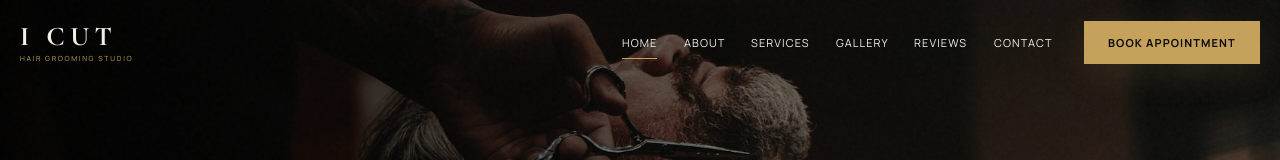
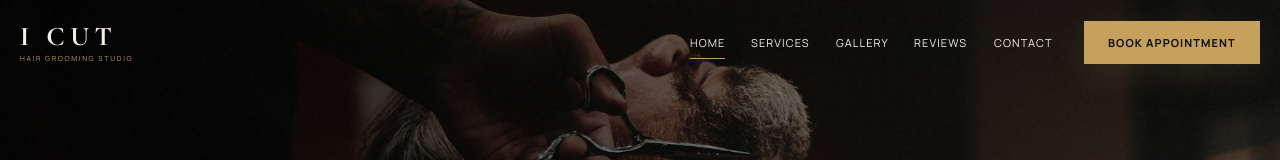
Before and after one commit to danielglence/icuthair, a React (Vite) app: page / in a window 1280 px wide. Shown: the top 160 px of the page. Built offline with nearby package versions, Linux system fonts and the light colour scheme.

Commit message:
Remove about section from homepage

```diff
--- a/src/App.jsx
+++ b/src/App.jsx
@@ -1,9 +1,9 @@
 import { useEffect, useRef, useState } from 'react';
 import { AnimatePresence, motion, useReducedMotion, useScroll, useTransform } from 'framer-motion';
-import { ArrowRight, ArrowUp, Camera, Check, ChevronLeft, ChevronRight, MapPin, Menu, MessageCircle, Phone, Scissors, Star, X } from 'lucide-react';
+import { ArrowRight, ArrowUp, Camera, Check, ChevronLeft, ChevronRight, MapPin, Menu, MessageCircle, Phone, Star, X } from 'lucide-react';
 import { business, features, gallery, mapEmbed, mapsUrl, serviceBookingUrl, services } from './data';
 
-const navItems = ['Home','About','Services','Gallery','Reviews','Contact'];
+const navItems = ['Home','Services','Gallery','Reviews','Contact'];
 const reveal = { initial:{opacity:0,y:28}, whileInView:{opacity:1,y:0}, viewport:{once:true,amount:.15}, transition:{duration:.65,ease:[.22,1,.36,1]} };
 const ext = { target:'_blank', rel:'noopener noreferrer' };
 
@@ -22,8 +22,6 @@ function Hero(){ const ref=useRef(null);const reduce=useReducedMotion();const {s
   <div className="eyebrow" key="e">PREMIUM GROOMING STUDIO <i/> MUVATTUPUZHA</div>,<h1 key="h">Precision Cuts.<br/><em>Confident Style.</em></h1>,<p key="p">Experience expert haircuts and modern grooming in a studio focused on detail, comfort and your individual style.</p>,<div className="hero-actions" key="a"><a className="button gold conversion-link" href={business.bookingUrl}>Book an appointment <ArrowRight size={17}/></a><a className="button outline conversion-link" href={mapsUrl}><MapPin size={17}/> Get directions</a><a className="text-link" href={business.callUrl}><Phone size={17}/> {business.phone}</a></div>,<div className="hero-rating" key="r"><Stars/><span><b>5.0 rating</b> from 35 happy customers</span></div>
 ].map((item,i)=><motion.div key={i} variants={{hidden:{opacity:0,y:24},show:{opacity:1,y:0,transition:{duration:.65}}}}>{item}</motion.div>)}</motion.div></div><a href="#about" className="scroll-cue"><span/>Scroll to discover</a></section> }
 
-function About(){return <section id="about" className="section about wrap"><SectionHead eyebrow="OUR APPROACH" title="More Than Just a Haircut" copy="I Cut Hair Grooming Studio is a local grooming destination where precision, personal attention and comfort shape every visit. We focus on the details that make your style feel distinctly yours."/><div className="three-grid">{[{t:'Expert Grooming',d:'Careful technique and an eye for detail, from first consultation to final finish.',i:Scissors},{t:'Personalised Style',d:'Every service is considered around your preferences, hair and individual look.',i:Star},{t:'Relaxed Experience',d:'A welcoming studio experience designed to help you settle in and leave confident.',i:Check}].map((x,i)=><motion.article {...reveal} transition={{...reveal.transition,delay:i*.1}} className="feature-card" key={x.t}><span className="icon-box"><x.i/></span><b>0{i+1}</b><h3>{x.t}</h3><p>{x.d}</p></motion.article>)}</div></section>}
-
 function Services(){return <section id="services" className="section services"><div className="wrap"><SectionHead eyebrow="THE SERVICES" title="Grooming, Refined" copy="Choose the service that fits your next look. For current pricing and availability, contact the studio directly."/><motion.div className="service-grid" initial="hidden" whileInView="show" viewport={{once:true,amount:.1}} variants={{show:{transition:{staggerChildren:.08}}}}>{services.map((s,i)=><motion.article variants={{hidden:{opacity:0,y:28},show:{opacity:1,y:0}}} className="service-card" key={s.name}><div className="service-number">0{i+1}</div><s.icon className="service-icon"/><h3>{s.name}</h3><p>{s.description}</p><div className="service-bottom"><span>Contact for price</span><a href={serviceBookingUrl(s.name)} className="service-book" aria-label={`Book ${s.name} on WhatsApp`}>Book now <ArrowRight size={15}/></a></div></motion.article>)}</motion.div></div></section>}
 
 function Why(){return <section className="section why"><div className="wrap why-layout"><div><SectionHead eyebrow="WHY I CUT" title="The Detail Makes the Difference"/><div className="why-list">{features.map((f,i)=><motion.div {...reveal} transition={{...reveal.transition,delay:i*.05}} key={f.title}><f.icon/><span>{f.title}</span></motion.div>)}</div></div><motion.div {...reveal} className="stats-panel"><span className="eyebrow">CUSTOMER CONFIDENCE</span><div className="stat"><strong>35</strong><span>customer reviews</span></div><div className="stat"><strong>5.0</strong><span>overall rating</span></div><div className="stat"><strong>100%</strong><span>five-star reviews</span></div></motion.div></div></section>}
@@ -37,4 +35,4 @@ function Appointment(){const [errors,setErrors]=useState({}),[sent,setSent]=useS
 function Contact(){return <section id="contact" className="section contact wrap"><SectionHead eyebrow="FIND THE STUDIO" title="Visit I Cut" copy="Call or message the salon for today’s availability."/><div className="contact-layout"><motion.div {...reveal} className="contact-card"><h3>{business.name}</h3><p>{business.addressLines[0]}<br/>{business.addressLines[1]}</p><div className="contact-lines"><a href={business.callUrl}><Phone/> <span>Phone<small>{business.phone}</small></span></a><a href={business.instagram} {...ext}><Camera/> <span>Instagram<small>{business.instagramHandle}</small></span></a></div><div className="contact-buttons"><a className="button gold" href={business.callUrl}>Call now</a><a className="button outline" href={business.whatsappBase} {...ext}>WhatsApp</a><a className="button outline" href={mapsUrl} {...ext}>Get directions</a></div></motion.div><motion.div {...reveal} className="map-wrap"><iframe title="Map showing I Cut Hair Grooming Studio in Mudavoor, Muvattupuzha" src={mapEmbed} loading="lazy" referrerPolicy="no-referrer-when-downgrade"/></motion.div></div></section>}
 
 function Footer(){return <><footer><div className="wrap footer-grid"><div><Logo/><p>Precision grooming and confident style in the heart of Muvattupuzha.</p></div><div><h4>Explore</h4>{navItems.map(n=><a key={n} href={`#${n.toLowerCase()}`}>{n}</a>)}</div><div><h4>Contact</h4><p>{business.address}</p><a href={business.callUrl}>{business.internationalPhone}</a><a href={business.whatsappBase} {...ext}>WhatsApp</a><a href={business.instagram} {...ext}>Instagram</a><a href={mapsUrl} {...ext}>Directions</a></div></div><div className="wrap footer-bottom"><span>© {new Date().getFullYear()} I Cut Hair Grooming Studio</span><a href="#home">Back to top <ArrowUp size={15}/></a></div></footer><div className="floating"><a href={business.callUrl} aria-label="Call I Cut"><Phone/></a><a href={business.whatsappBase} {...ext} aria-label="Message I Cut on WhatsApp"><MessageCircle/></a><a href={mapsUrl} {...ext} aria-label="Get directions to I Cut"><MapPin/></a></div></>}
-export default function App(){return <><Navigation/><main><Hero/><About/><Services/><Why/><Gallery/><Reviews/><Appointment/><Contact/></main><Footer/></>}
+export default function App(){return <><Navigation/><main><Hero/><Services/><Why/><Gallery/><Reviews/><Appointment/><Contact/></main><Footer/></>}
```
